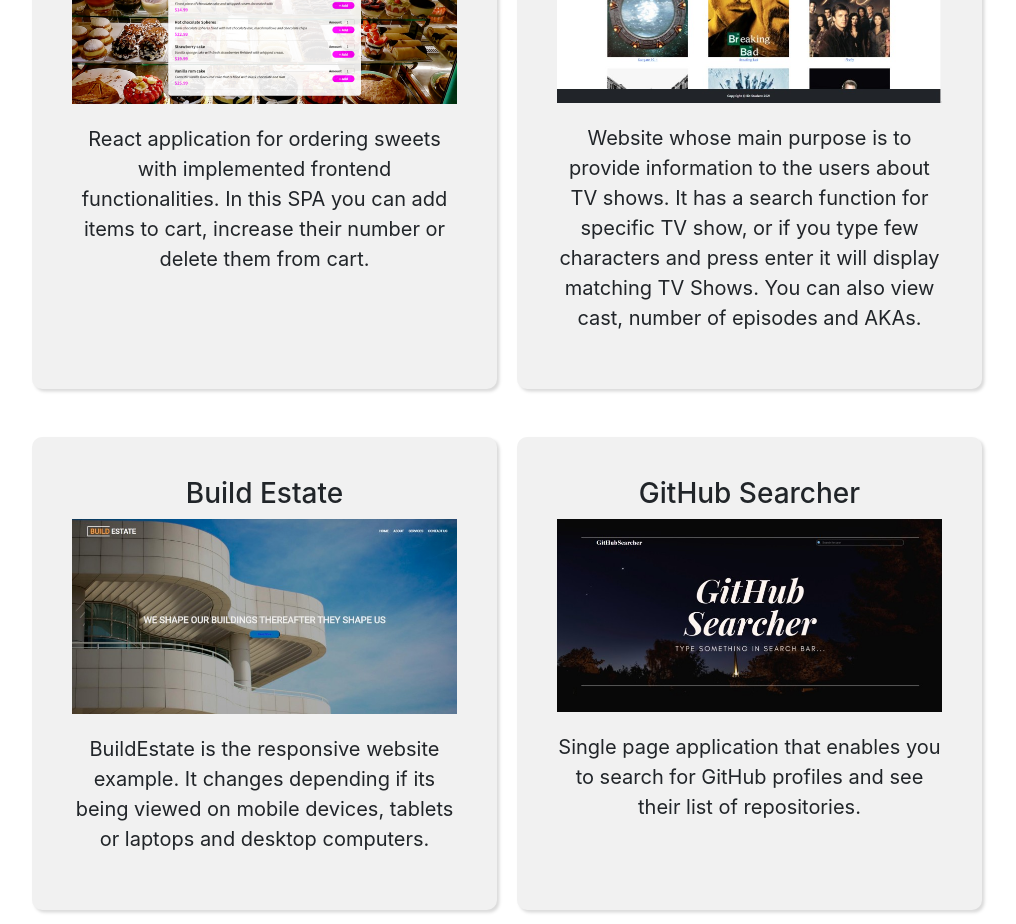
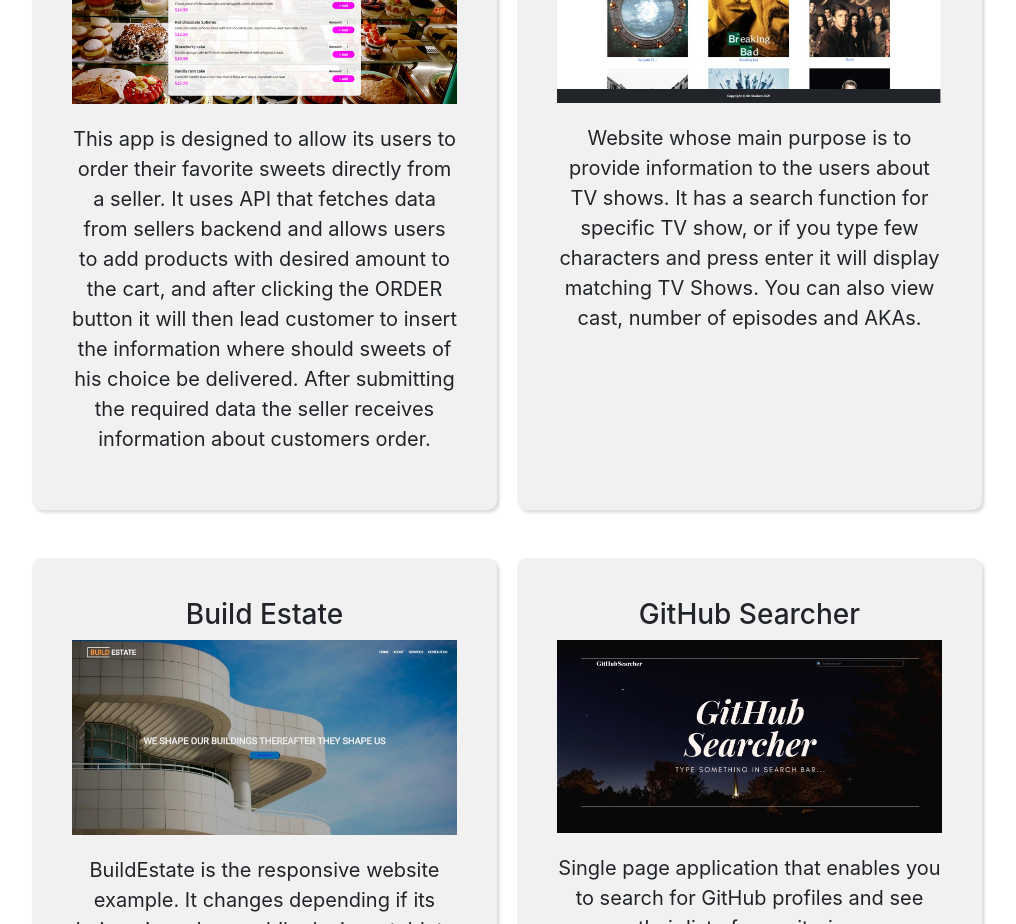
Before and after one commit to SlobodanStojkovic/my-portfolio, a React (Create React App) app: page / in a window 1280 px wide. Shown: the part 3420-4344 px from the top of the page, without its empty margins (133-1149 px from the left). Built offline with nearby package versions, Linux system fonts and the light colour scheme.

Commit message:
Order Sweets App description updated because app now has backend connection to database

```diff
--- a/src/Components/MyProjects/MyProjects.jsx
+++ b/src/Components/MyProjects/MyProjects.jsx
@@ -17,7 +17,7 @@ export const MyProjects = () => {
       <h1 className="text-center pt-4 mb-5"> PROJECTS</h1>
 
       <section className="container d-flex flex-wrap justify-content-center project-container">
-      <article className="project-article mb-5 col-lg-5 fs-5 text-center">
+        <article className="project-article mb-5 col-lg-5 fs-5 text-center">
           <h3>Order Sweets App</h3>
           <a
             href="https://slobodanstojkovic.github.io/order-sweets-app/"
@@ -31,7 +31,13 @@ export const MyProjects = () => {
             />
           </a>
           <p>
-          React application for ordering sweets with implemented frontend functionalities. In this SPA you can add items to cart, increase their number or delete them from cart.
+            This app is designed to allow its users to order their favorite
+            sweets directly from a seller. It uses API that fetches data from
+            sellers backend and allows users to add products with desired amount
+            to the cart, and after clicking the ORDER button it will then lead
+            customer to insert the information where should sweets of his choice
+            be delivered. After submitting the required data the seller receives
+            information about customers order.
           </p>
         </article>
 
```
